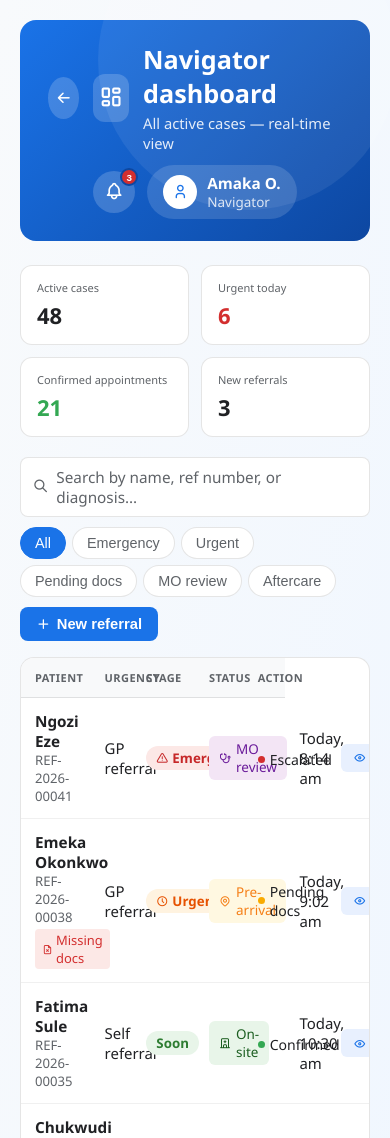
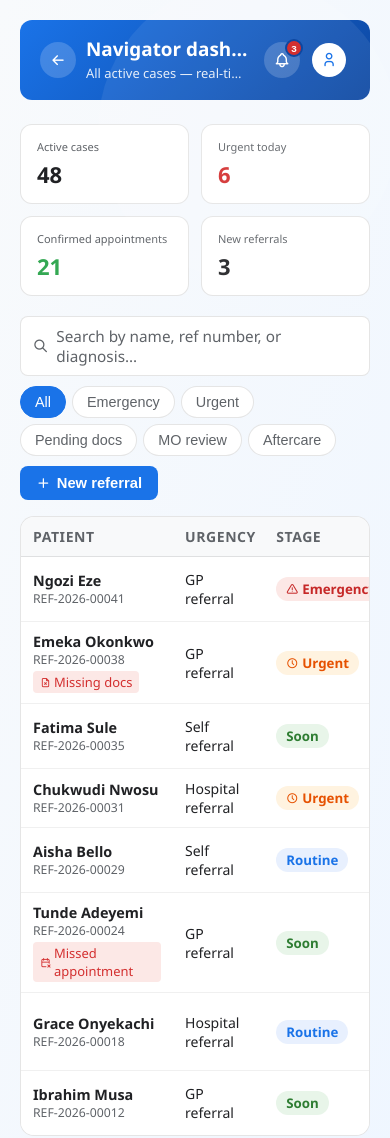
Before and after one commit to nocodeinfolab/navigator, a plain HTML site: page navigator.html in a window 390 px wide. Shown: the top 1138 px of the page. Drawn offline with Linux system fonts and the light colour scheme.

Commit message:
Update navigator.html

```diff
--- a/navigator.html
+++ b/navigator.html
@@ -156,6 +156,32 @@
     .nd-user-name { font-weight:600; font-size:0.85rem; }
     .nd-user-role { font-size:0.75rem; opacity:0.82; }
 
+    /* ── Mobile header fixes ── */
+    @media (max-width: 600px) {
+      .nd-logo-box { display: none; }
+      .nd-header { padding: 16px 16px; }
+
+      .nd-header-title h1 { font-size: 1rem; }
+      .nd-header-title p  { font-size: 0.72rem; }
+
+      /* Hide the name/role text; keep just the avatar */
+      .nd-user-name,
+      .nd-user-role { display: none; }
+
+      /* Slim down the chip so it's just the avatar circle */
+      .nd-user-chip { padding: 4px; gap: 0; background: transparent; }
+
+      /* Tighten left gap */
+      .nd-header-left { gap: 10px; }
+      .nd-logo-box { width: 40px; height: 40px; font-size: 1.1rem; }
+    }
+
+    @media (max-width: 400px) {
+      /* Also hide the logo box if truly cramped */
+      .nd-logo-box { display: none; }
+      .nd-header-title h1 { font-size: 0.92rem; }
+    }
+
     /* ── Stats ── */
     .nd-stats {
       display:grid; grid-template-columns:repeat(auto-fit,minmax(130px,1fr));
@@ -195,7 +221,13 @@
     .nd-new-btn:hover { background:var(--nav-primary-dark); }
 
     /* ── Table ── */
-    .nd-table-wrap { background:var(--card-bg); border:1px solid var(--border); border-radius:14px; overflow:hidden; }
+    .nd-table-wrap {
+        background: var(--card-bg);
+        border: 1px solid var(--border);
+        border-radius: 14px;
+        overflow-x: auto;
+        -webkit-overflow-scrolling: touch;
+    }
     .nd-table { width:100%; border-collapse:collapse; table-layout:fixed; }
     .nd-table th {
       text-align:left; padding:12px 14px;
@@ -488,14 +520,119 @@
     }
     .nd-logout:hover { background:var(--nav-danger); color:white; }
 
-    @media(max-width:700px) {
-      .nd-header-inner { flex-direction:column; gap:12px; }
-      .nd-user-chip    { width:100%; justify-content:center; }
-      .nd-col-type, .nd-col-updated { display:none; }
-      .nd-notif-dropdown { width:300px; right:-60px; }
-      .im-grid-2, .im-grid-3 { grid-template-columns:1fr 1fr; }
-      .im-urgency-grid { grid-template-columns:1fr 1fr; }
-      .im-body { max-height:60vh; }
+    @media (max-width:700px) {
+      .nd-header {
+          padding: 18px 20px;
+          border-radius: 12px;
+      }
+
+      .nd-header-inner {
+          display: flex;
+          flex-direction: row;
+          justify-content: space-between;
+          align-items: center;
+          gap: 12px;
+      }
+
+      .nd-header-left {
+          display: flex;
+          align-items: center;
+          gap: 10px;
+          flex: 1;
+          min-width: 0;
+      }
+      .nd-header-title {
+          flex: 1;
+          min-width: 0;
+      }
+      .nd-header-right {
+          display: flex;
+          align-items: center;
+          gap: 8px;
+          flex-shrink: 0;
+      }
+
+      .nd-back,
+      .nd-notif-btn {
+          width: 36px;
+          height: 36px;
+          font-size: 0.95rem;
+          flex-shrink: 0;
+      }
+
+      .nd-logo-box {
+          width: 42px;
+          height: 42px;
+          border-radius: 10px;
+          font-size: 1.2rem;
+          flex-shrink: 0;
+      }
+
+      .nd-header-title h1 {
+          font-size: 1.05rem;
+          line-height: 1.2;
+          margin-bottom: 4px;
+      }
+
+      .nd-header-title p {
+          font-size: 0.72rem;
+          line-height: 1.35;
+          white-space: normal;
+      }
+
+      .nd-header-right {
+          display: flex;
+          align-items: center;
+          gap: 8px;
+          flex-shrink: 0;
+      }
+          .nd-table {
+          min-width: 760px;
+      }
+
+      .nd-table th,
+      .nd-table td {
+          padding: 10px 12px;
+          font-size: 0.78rem;
+      }
+
+      .nd-patient-name {
+          font-size: 0.8rem;
+      }
+
+      .nd-patient-ref {
+          font-size: 0.68rem;
+      }
+
+      .nd-col-type,
+      .nd-col-updated {
+          display: none;
+      }
+
+      .nd-notif-dropdown {
+          width: 300px;
+          right: -60px;
+      }
+
+      .im-grid-2,
+      .im-grid-3 {
+          grid-template-columns: 1fr 1fr;
+      }
+
+      .im-urgency-grid {
+          grid-template-columns: 1fr 1fr;
+      }
+
+      .im-body {
+          max-height: 60vh;
+      }
+      .nd-header-title h1,
+      .nd-header-title p {
+          white-space: nowrap;
+          overflow: hidden;
+          text-overflow: ellipsis;
+      }
+
     }
     @media(max-width:420px) {
       .im-grid-2, .im-grid-3 { grid-template-columns:1fr; }
```
